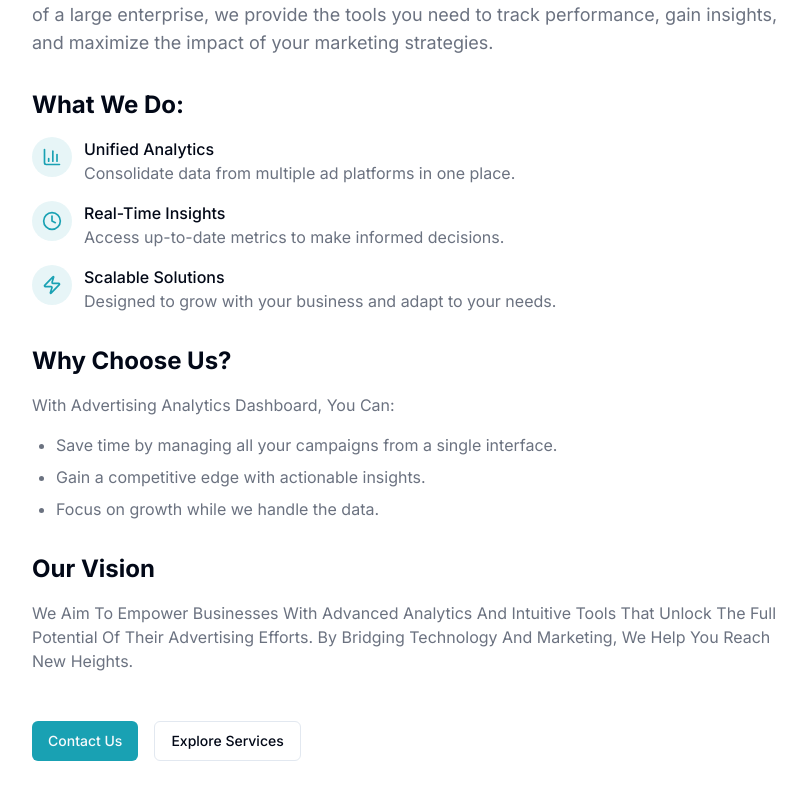
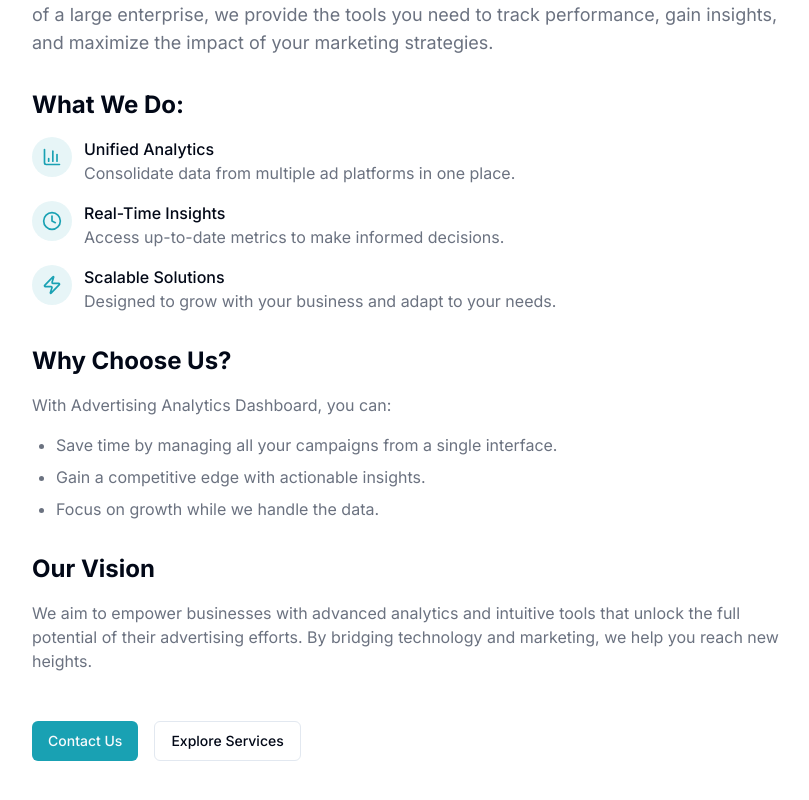
Before and after one commit to Neilsmahajan/advertisinganalyticsdashboard, a Next.js app: page /about in a window 1280 px wide. Shown: the part 304-1104 px from the top of the page, without its empty margins (224-1033 px from the left). Built offline with nearby package versions, Linux system fonts and the light colour scheme.

Commit message:
Fix capitalization and wording in About page; update link to redirect to dashboard

```diff
--- a/app/about/page.tsx
+++ b/app/about/page.tsx
@@ -61,7 +61,7 @@ export default function AboutPage() {
         <div className="space-y-4">
           <h2 className="text-2xl font-bold">Why Choose Us?</h2>
           <p className="text-gray-500 dark:text-gray-400">
-            With Advertising Analytics Dashboard, You Can:
+            With Advertising Analytics Dashboard, you can:
           </p>
           <ul className="list-disc pl-6 space-y-2 text-gray-500 dark:text-gray-400">
             <li>
@@ -75,9 +75,9 @@ export default function AboutPage() {
         <div className="space-y-4">
           <h2 className="text-2xl font-bold">Our Vision</h2>
           <p className="text-gray-500 dark:text-gray-400">
-            We Aim To Empower Businesses With Advanced Analytics And Intuitive
-            Tools That Unlock The Full Potential Of Their Advertising Efforts.
-            By Bridging Technology And Marketing, We Help You Reach New Heights.
+            We aim to empower businesses with advanced analytics and intuitive
+            tools that unlock the full potential of their advertising efforts.
+            By bridging technology and marketing, we help you reach new heights.
           </p>
         </div>
 
@@ -86,7 +86,7 @@ export default function AboutPage() {
             <Link href="/contact">Contact Us</Link>
           </Button>
           <Button asChild variant="outline">
-            <Link href="/services">Explore Services</Link>
+            <Link href="/dashboard">Explore Services</Link>
           </Button>
         </div>
       </div>
```
